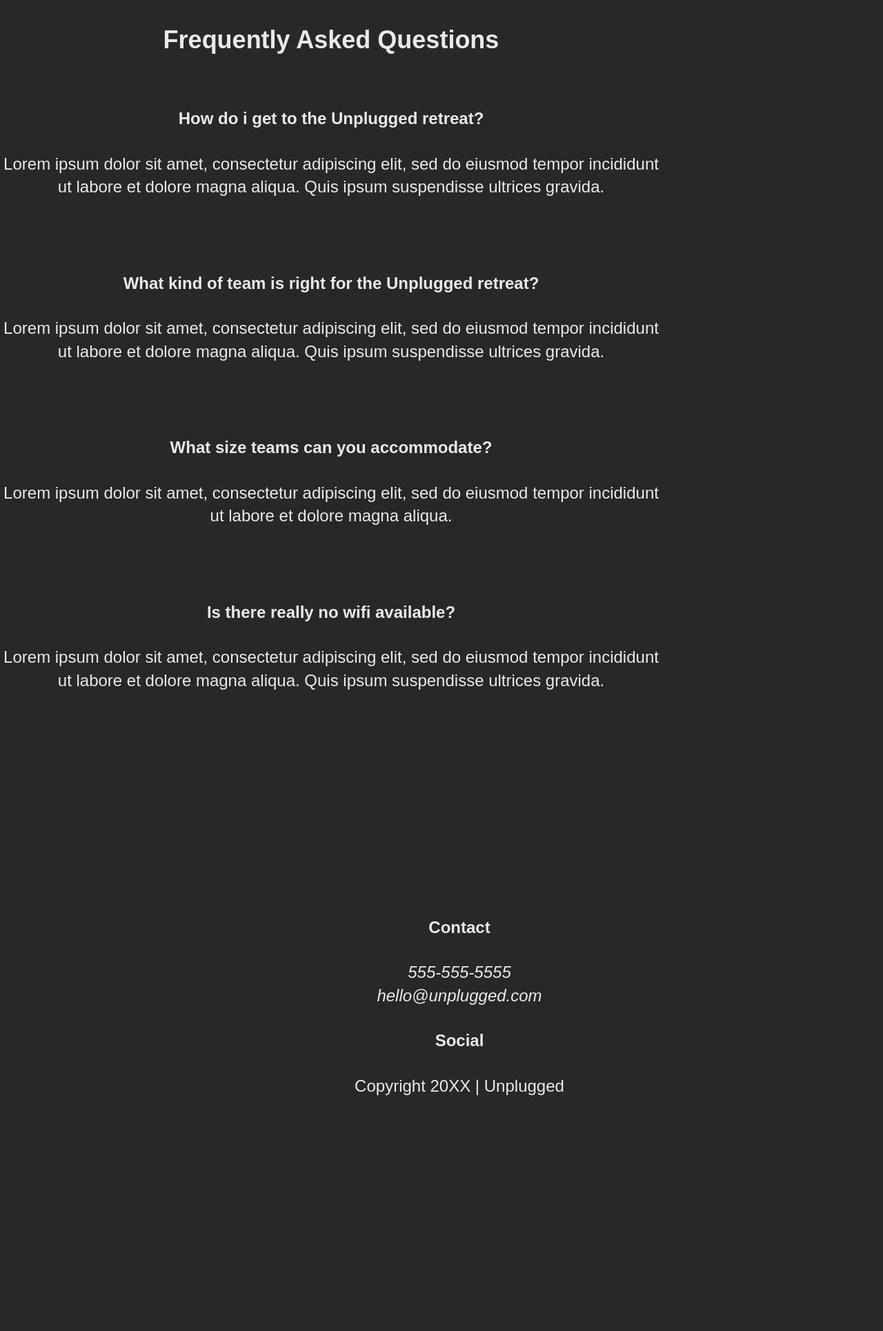
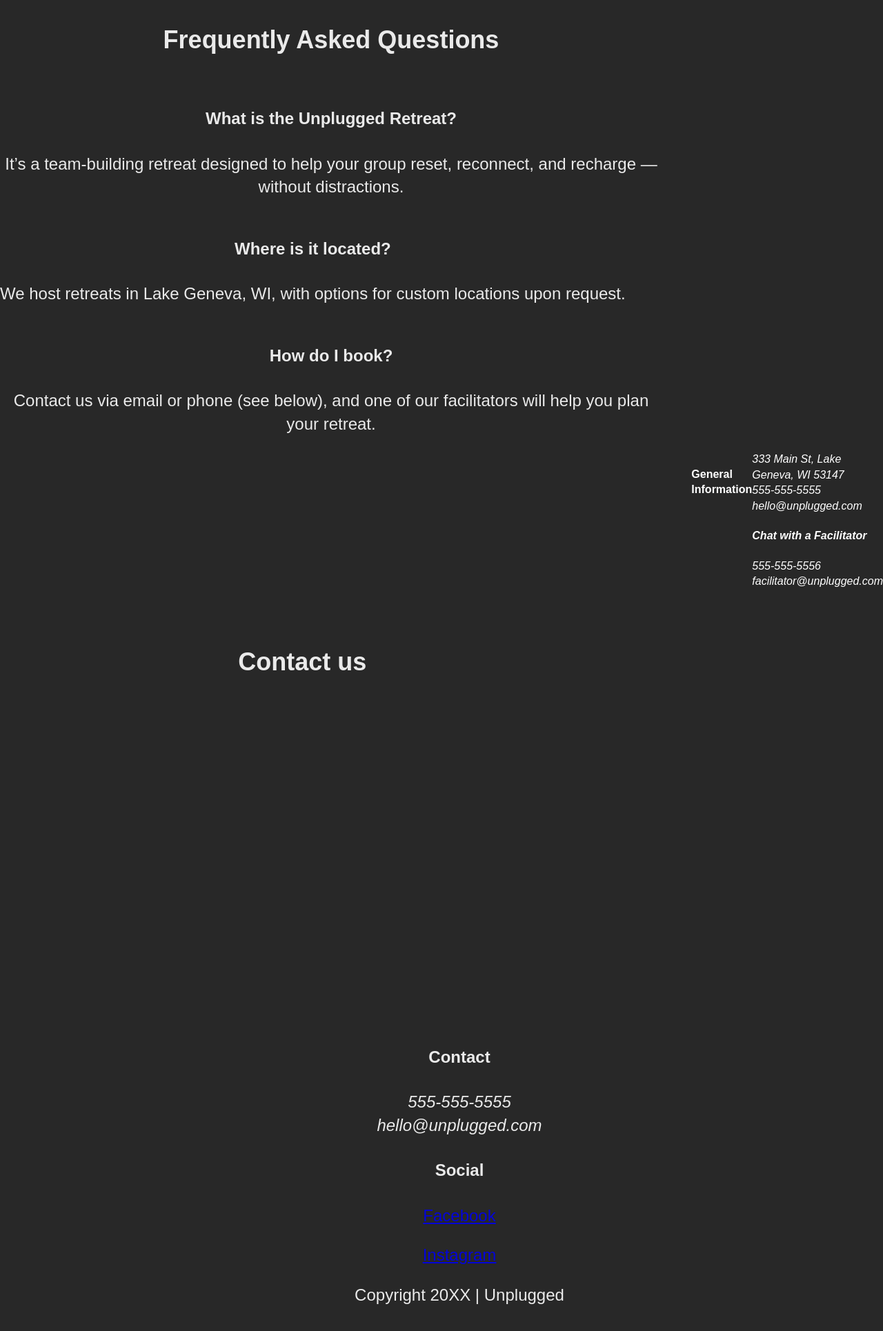
Before and after one commit to railyo/unplugged-design, a website: page faq/index.html in a window 1280 px wide. Shown: the part 140-2070 px from the top of the page at 69% size. Before the commit the page ends 1981 px from the top, so only its background shows below. Drawn offline with Linux system fonts and the light colour scheme; files that its build step writes are made by us from their sources; files whose address does not match are found by name.

Commit message:
fixed broken css links on about and faq

```diff
--- a/about/index.html
+++ b/about/index.html
@@ -5,14 +5,14 @@
 <head>
   <meta charset="utf-8">
   <meta http-equiv="x-ua-compatible" content="ie=edge">
-  <title>Unplugged Reatreat</title>
+  <title>Unplugged Reatreat | About</title>
   <meta name="description" content="Unplugged Retreat">
   <meta name="viewport" content="width=device-width, initial-scale=1", shrink-to-fit="no">
   <link rel="manifest" href="../site.webmanifest">
   <link rel="apple-touch-icon" href="../icon.png">
 <!-- Place favicon.ico in the root directory -->
-  <link rel="stylesheet" href="css/normalize.css">
-  <link rel="stylesheet" href="css/main.css">
+  <link rel="stylesheet" href="../css/normalize.css">
+  <link rel="stylesheet" href="../css/main.css">
   <meta name="theme-color" content="#fafafa">
 </head>
 <body>
@@ -30,8 +30,6 @@
         </div>
       </div>
   </header>
-<body>
-
   <!-- Add your site or application content here -->
   <main>
     <section class="mission">
@@ -85,18 +83,18 @@
         </div>
         <div class="social">
           <h4>Social</h4>
-          <div class=""social-icons">
+          <div class="social-icons">
             <p>
-              <a href="https://www.facebook.com/yoursite" target="_blank"></a>
+            <a href="https://www.facebook.com/yoursite" target="_blank"></a>
             </p>
             <!--other social links here-->
             <p>
-              <a href="https:///www.instagram.com/yoursite" target="_blank"></a>
+            <a href="https://www.instagram.com/yoursite" target="_blank"></a>
             </p>
         </div>
         </div>
       </div> <!--footer content ends-->
-      <div class=""copyright">
+      <div class="copyright">
         <p>Copyright 20XX | Unplugged</p>
       </div>
     </div><!--footer content-wrapper ends-->
--- a/css/main.css
+++ b/css/main.css
@@ -16,7 +16,6 @@ html {
   font-size: 1em;
   line-height: 1.4;
   display: flex;
-
 }
 
 /*
--- a/faq/index.html
+++ b/faq/index.html
@@ -1,70 +1,94 @@
 <!doctype html>
 <html class="no-js" lang="en">
-<!--head content starts here-->
+
 <head>
   <meta charset="utf-8">
   <meta http-equiv="x-ua-compatible" content="ie=edge">
-  <title>Unplugged Reatreat</title>
-  <meta name="description" content="Unplugged Retreat">
-  <meta name="viewport" content="width=device-width, initial-scale=1", shrink-to-fit="no">
+  <title>Unplugged Retreat | FAQ</title>
+  <meta name="description" content="Unplugged Retreat FAQ">
+  <meta name="viewport" content="width=device-width, initial-scale=1">
+
+  <!-- CSS -->
+  <link rel="stylesheet" href="../css/normalize.css">
+  <link rel="stylesheet" href="../css/main.css">
+
   <link rel="manifest" href="../site.webmanifest">
   <link rel="apple-touch-icon" href="../icon.png">
   <!-- Place favicon.ico in the root directory -->
-  <link rel="stylesheet" href="css/normalize.css">
-  <link rel="stylesheet" href="css/main.css">
   <meta name="theme-color" content="#fafafa">
 </head>
+
 <body>
- <!-- header content and nav bar starts here-->
+  <!-- Header -->
   <header>
     <div class="navbar-wrapper">
       <div class="logo">
-        <img src="unpluggedlogo.png" alt="unplugged logo" class="unplugged-logo">
+        <img src="../unpluggedlogo.png" alt="Unplugged logo" class="unplugged-logo">
       </div>
     </div>
     <div class="navbar-wrapper">
       <div class="main-navigation">
-          <a href="faq/index.html" class="faq-link">FAQ</a>
-          <a href="about/index.html" class="about-link">About</a>
+        <a href="../faq/index.html" class="faq-link">FAQ</a>
+        <a href="../about/index.html" class="about-link">About</a>
       </div>
     </div>
   </header>
-<body>
 
-  <!-- Add your site or application content here -->
-  <main class="faq">
+  <!-- Main content -->
+  <main>
+    <section class="faq">
       <div class="content-wrapper">
         <h2>Frequently Asked Questions</h2>
-    <div class="faq-content">
-        <h4>How do i get to the Unplugged retreat?</h4>
-        <p>Lorem ipsum dolor sit amet, consectetur adipiscing elit, sed do eiusmod tempor incididunt ut labore et dolore
-          magna aliqua. Quis ipsum suspendisse ultrices gravida.</p>
+
+        <div class="faq-item">
+          <h4>What is the Unplugged Retreat?</h4>
+          <p>It’s a team-building retreat designed to help your group reset, reconnect, and recharge — without distractions.</p>
         </div>
-      <div class="faq-content">
-        <h4>What kind of team is right for the Unplugged retreat?</h4>
-        <p>Lorem ipsum dolor sit amet, consectetur adipiscing elit, sed do eiusmod tempor incididunt ut labore et dolore
-          magna aliqua. Quis ipsum suspendisse ultrices gravida.</p>
+
+        <div class="faq-item">
+          <h4>Where is it located?</h4>
+          <p>We host retreats in Lake Geneva, WI, with options for custom locations upon request.</p>
         </div>
-      <div class="faq-content">
-        <h4>What size teams can you accommodate?</h4>
-        <p>Lorem ipsum dolor sit amet, consectetur adipiscing elit, sed do eiusmod tempor incididunt ut labore et dolore
-          magna aliqua.</p>
+
+        <div class="faq-item">
+          <h4>How do I book?</h4>
+          <p>Contact us via email or phone (see below), and one of our facilitators will help you plan your retreat.</p>
         </div>
-      <div class="faq-content">
-        <h4>Is there really no wifi available?</h4>
-        <p>Lorem ipsum dolor sit amet, consectetur adipiscing elit, sed do eiusmod tempor incididunt ut labore et dolore
-          magna aliqua. Quis ipsum suspendisse ultrices gravida. </p>
+
+        <!-- add more Q&A as needed -->
       </div>
-    </div> <!--faq content ends-->
+    </section>
+
+    <!-- Contact section -->
+    <section class="contact-section">
+      <div class="content-wrapper">
+        <h2>Contact us</h2>
+      </div>
+      <div class="contact-content">
+        <div class="heading">
+          <h4>General Information</h4>
+        </div>
+        <div class="contact-info">
+          <address>
+            333 Main St, Lake Geneva, WI 53147<br>
+            555-555-5555<br>
+            hello@unplugged.com
+            <h4>Chat with a Facilitator</h4>
+            555-555-5556<br>
+            facilitator@unplugged.com
+          </address>
+        </div>
+      </div>
+    </section>
   </main>
 
-
+  <!-- Footer -->
   <footer>
     <div class="content-wrapper">
       <div class="footer-contact">
         <div class="contact">
           <div>
-            <h4> Contact</h4>
+            <h4>Contact</h4>
             <address>
               <p>555-555-5555 <br>
               hello@unplugged.com</p>
@@ -73,23 +97,19 @@
         </div>
         <div class="social">
           <h4>Social</h4>
-          <div class=""social-icons">
-            <p>
-              <a href="https://www.facebook.com/yoursite" target="_blank"></a>
-            </p>
-            <!--other social links here-->
-            <p>
-              <a href="https:///www.instagram.com/yoursite" target="_blank"></a>
-            </p>
+          <div class="social-icons">
+            <p><a href="https://www.facebook.com/yoursite" target="_blank">Facebook</a></p>
+            <p><a href="https://www.instagram.com/yoursite" target="_blank">Instagram</a></p>
           </div>
         </div>
       </div> <!--footer content ends-->
-      <div class=""copyright">
+      <div class="copyright">
         <p>Copyright 20XX | Unplugged</p>
       </div>
     </div><!--footer content-wrapper ends-->
    </footer>
 
+  <!-- Scripts -->
   <script src="../js/vendor/modernizr-3.11.2.min.js"></script>
   <script src="../js/plugins.js"></script>
   <script src="../js/main.js"></script>
@@ -97,9 +117,11 @@
   <!-- Google Analytics: change UA-XXXXX-Y to be your site's ID. -->
   <script>
     window.ga = function () { ga.q.push(arguments) }; ga.q = []; ga.l = +new Date;
-    ga('create', 'UA-XXXXX-Y', 'auto'); ga('set', 'anonymizeIp', true); ga('set', 'transport', 'beacon'); ga('send', 'pageview')
+    ga('create', 'UA-XXXXX-Y', 'auto');
+    ga('set', 'anonymizeIp', true);
+    ga('set', 'transport', 'beacon');
+    ga('send', 'pageview');
   </script>
   <script src="https://www.google-analytics.com/analytics.js" async></script>
 </body>
-
 </html>
```
Lines whose indentation alone changed are shown as unchanged.
